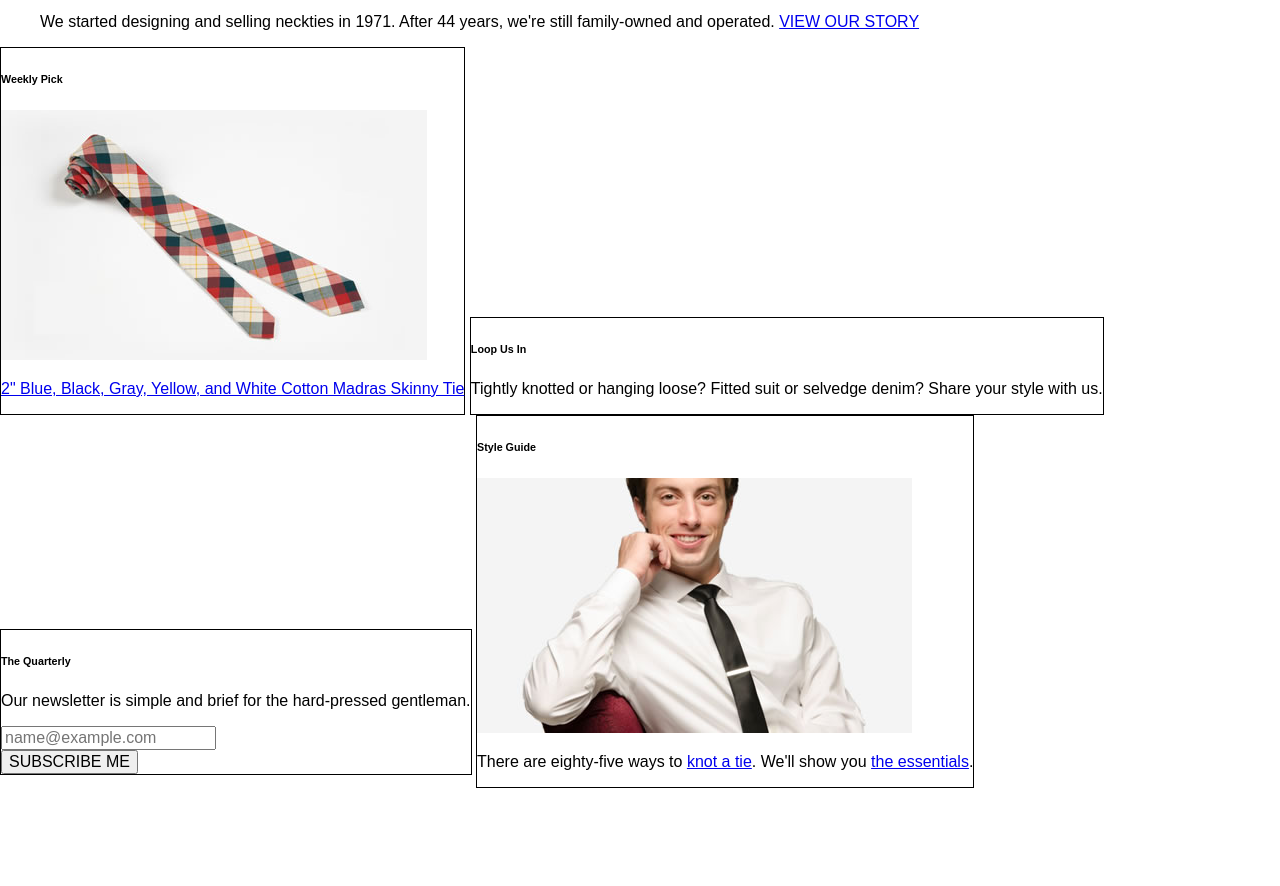
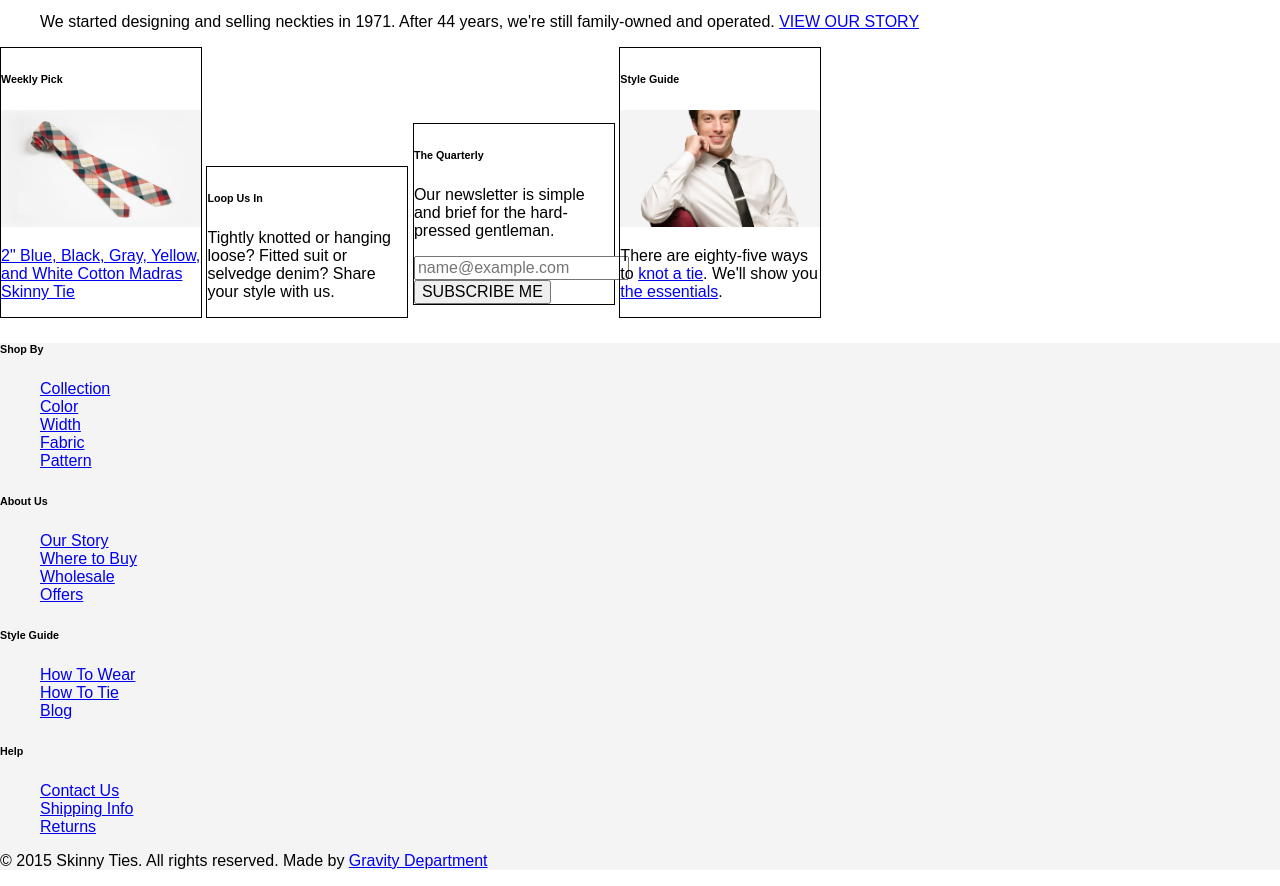
Before and after one commit to corifowler/skinny-ties-weird, a plain HTML site: page index.html in a window 1280 px wide. Shown: the part 3114-4000 px from the top of the page. Before the commit the page ends 3902 px from the top, so only its background shows below. Drawn offline with Linux system fonts and the light colour scheme; files whose address does not match are found by name.

Commit message:
Added lists to footers

```diff
--- a/index.html
+++ b/index.html
@@ -122,7 +122,43 @@
   </div>
 </section>
 <section class="scalloped"></section>
-<footer></footer>
+<footer>
+<div class="footer-list"></div>
+  <h6>Shop By</h6>
+  <ul>
+    <li><a href="#">Collection</a></li>
+    <li><a href="#">Color</a></li>
+    <li><a href="#">Width</a></li>
+    <li><a href="#">Fabric</a></li>
+    <li><a href="#">Pattern</a></li>
+  </ul>
+<div class="footer-list">
+  <h6>About Us</h6>
+  <ul>
+    <li><a href="#">Our Story</a></li>
+    <li><a href="#">Where to Buy</a></li>
+    <li><a href="#">Wholesale</a></li>
+    <li><a href="#">Offers</a></li>
+  </ul>
+</div>
+<div class="footer-list">
+  <h6>Style Guide</h6>
+  <ul>
+    <li><a href="#">How To Wear</a></li>
+    <li><a href="#">How To Tie</a></li>
+    <li><a href="#">Blog</a></li>
+  </ul>
+</div>
+<div class="footer-list">
+  <h6>Help</h6>
+  <ul>
+    <li><a href="#">Contact Us</a></li>
+    <li><a href="#">Shipping Info</a></li>
+    <li><a href="#">Returns</a></li>
+  </ul>
+</div>
+<p>&copy; 2015 Skinny Ties. All rights reserved.   Made by <a href="#">Gravity Department</a></p>
+</footer>
 
 </body>
 </html>
--- a/main.css
+++ b/main.css
@@ -38,4 +38,15 @@ ul {
 .connect-box{
   border: 1px solid black;
   display: inline-block;
+  width: 200px;
 }
+
+.connect-box img {
+  max-width: 100%;
+}
+
+/* Footer */
+
+footer {
+  background-color: #F4F4F4;
+}
```
